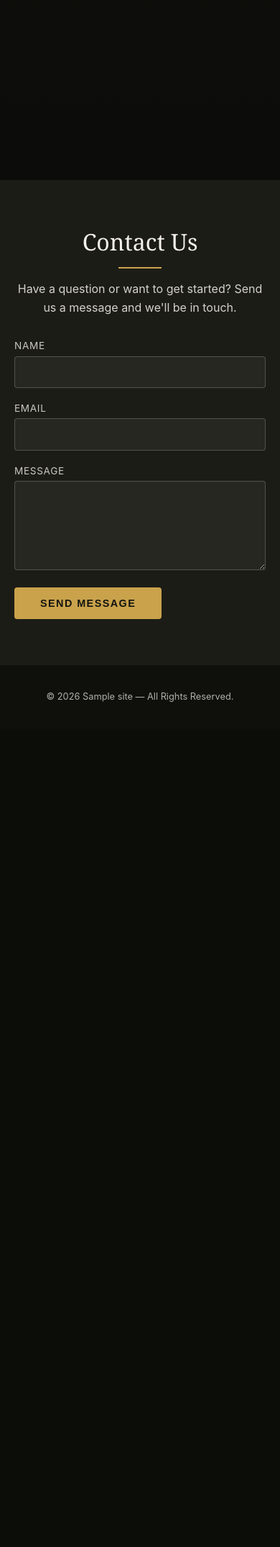
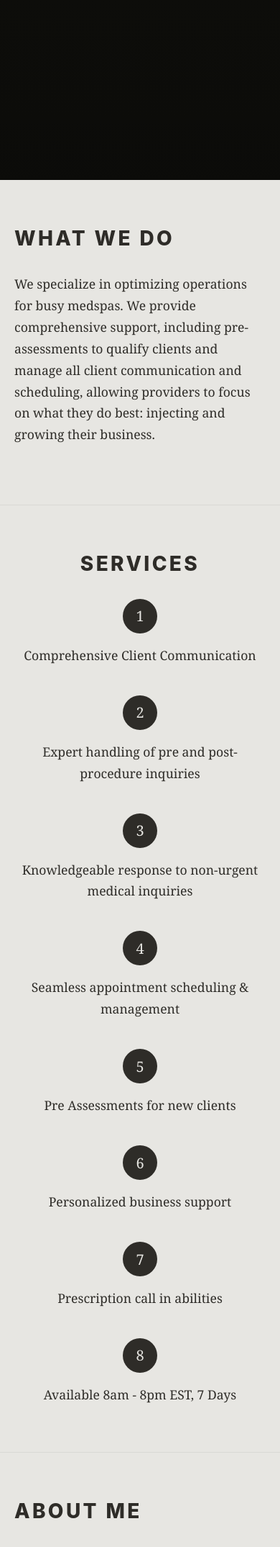
Before and after one commit to mbitcllc/claude, a WordPress theme: template wp-content/themes/bespoke-vc/index.php in a window 390 px wide. Shown: the part 594-2743 px from the top of the page at 72% size. Before the commit the page ends 1569 px from the top, so only its background shows below. Run offline with PHP 8.4 and a stand-in for WordPress, Linux system fonts and the light colour scheme; the site name, menu and one post (Sample post) are stand-ins, and other content is empty; some libraries are stand-ins or nearby versions.

Commit message:
Redesign landing page to match Denise Lopez's Canva site
Adds What We Do, Services, and About Me sections between the existing
Hero and Contact Me sections (matching the real business content and
light/uppercase-heading aesthetic from the Canva design), and updates
Contact Me's layout and default info to match (name/location/phone/
email columns).

Centralizes all Customizer defaults in inc/defaults.php and adds a
bespoke_vc_get() wrapper so every template read goes through the same
default as its Customizer registration - prevents the fallback-drift
bug class fixed earlier in this project, and catches two places
(footer_text, contact_email_visible, and the three image settings)
where it had already started to recur in this diff.

Co-Authored-By: Claude Sonnet 5 <noreply@anthropic.com>
Claude-Session: https://claude.ai/code/session_01XkBYFUrU3Vi8sQYcozgp3c

```diff
--- a/wp-content/themes/bespoke-vc/404.php
+++ b/wp-content/themes/bespoke-vc/404.php
@@ -5,7 +5,7 @@ if ( ! defined( 'ABSPATH' ) ) {
 get_header();
 ?>
 <main id="main" class="bvc-404">
-	<h1 class="bvc-section-heading">Page Not Found</h1>
+	<h1 class="bvc-heading-block bvc-centered">Page Not Found</h1>
 	<p><a href="<?php echo esc_url( home_url( '/' ) ); ?>">Return to the homepage</a></p>
 </main>
 <?php
--- a/wp-content/themes/bespoke-vc/footer.php
+++ b/wp-content/themes/bespoke-vc/footer.php
@@ -4,7 +4,7 @@ if ( ! defined( 'ABSPATH' ) ) {
 }
 ?>
 <footer class="bvc-footer">
-	<p>&copy; <?php echo esc_html( date_i18n( 'Y' ) ); ?> <?php bloginfo( 'name' ); ?> &mdash; <?php echo esc_html( get_theme_mod( 'footer_text', 'All Rights Reserved.' ) ); ?></p>
+	<p>&copy; <?php echo esc_html( date_i18n( 'Y' ) ); ?> <?php bloginfo( 'name' ); ?> &mdash; <?php echo esc_html( bespoke_vc_get( 'footer_text' ) ); ?></p>
 </footer>
 <?php wp_footer(); ?>
 </body>
--- a/wp-content/themes/bespoke-vc/functions.php
+++ b/wp-content/themes/bespoke-vc/functions.php
@@ -26,5 +26,6 @@ function bespoke_vc_scripts() {
 }
 add_action( 'wp_enqueue_scripts', 'bespoke_vc_scripts' );
 
+require get_template_directory() . '/inc/defaults.php';
 require get_template_directory() . '/inc/customizer.php';
 require get_template_directory() . '/inc/contact-form.php';
--- a/wp-content/themes/bespoke-vc/inc/contact-form.php
+++ b/wp-content/themes/bespoke-vc/inc/contact-form.php
@@ -34,7 +34,7 @@ function bespoke_vc_handle_contact_form() {
 		bespoke_vc_contact_redirect( 'error' );
 	}
 
-	$to      = get_theme_mod( 'contact_email', get_option( 'admin_email' ) );
+	$to      = bespoke_vc_get( 'contact_email' );
 	$subject = sprintf( '[%s] New contact form submission', get_bloginfo( 'name' ) );
 	$body    = "Name: {$name}\nEmail: {$email}\n\nMessage:\n{$message}";
 	$headers = array( 'Reply-To: "' . addslashes( $name ) . '" <' . $email . '>' );
--- a/wp-content/themes/bespoke-vc/inc/customizer.php
+++ b/wp-content/themes/bespoke-vc/inc/customizer.php
@@ -9,6 +9,7 @@ function bespoke_vc_sanitize_checkbox( $checked ) {
 
 function bespoke_vc_customize_register( $wp_customize ) {
 
+	// Hero.
 	$wp_customize->add_section(
 		'bespoke_vc_hero',
 		array(
@@ -20,7 +21,7 @@ function bespoke_vc_customize_register( $wp_customize ) {
 	$wp_customize->add_setting(
 		'hero_image',
 		array(
-			'default'           => '',
+			'default'           => bespoke_vc_default( 'hero_image' ),
 			'sanitize_callback' => 'esc_url_raw',
 		)
 	);
@@ -39,7 +40,7 @@ function bespoke_vc_customize_register( $wp_customize ) {
 	$wp_customize->add_setting(
 		'hero_heading',
 		array(
-			'default'           => 'Bespoke Virtual Concierge',
+			'default'           => bespoke_vc_default( 'hero_heading' ),
 			'sanitize_callback' => 'sanitize_text_field',
 		)
 	);
@@ -55,7 +56,7 @@ function bespoke_vc_customize_register( $wp_customize ) {
 	$wp_customize->add_setting(
 		'hero_tagline',
 		array(
-			'default'           => 'Unlocking Potential, Together.',
+			'default'           => bespoke_vc_default( 'hero_tagline' ),
 			'sanitize_callback' => 'sanitize_text_field',
 		)
 	);
@@ -68,18 +69,137 @@ function bespoke_vc_customize_register( $wp_customize ) {
 		)
 	);
 
+	// What We Do.
+	$wp_customize->add_section(
+		'bespoke_vc_what_we_do',
+		array(
+			'title'    => __( 'Landing Page: What We Do', 'bespoke-vc' ),
+			'priority' => 31,
+		)
+	);
+
+	$wp_customize->add_setting(
+		'what_we_do_image',
+		array(
+			'default'           => bespoke_vc_default( 'what_we_do_image' ),
+			'sanitize_callback' => 'esc_url_raw',
+		)
+	);
+	$wp_customize->add_control(
+		new WP_Customize_Image_Control(
+			$wp_customize,
+			'what_we_do_image',
+			array(
+				'label'   => __( 'Image', 'bespoke-vc' ),
+				'section' => 'bespoke_vc_what_we_do',
+			)
+		)
+	);
+
+	$wp_customize->add_setting(
+		'what_we_do_text',
+		array(
+			'default'           => bespoke_vc_default( 'what_we_do_text' ),
+			'sanitize_callback' => 'sanitize_textarea_field',
+		)
+	);
+	$wp_customize->add_control(
+		'what_we_do_text',
+		array(
+			'label'   => __( 'Text', 'bespoke-vc' ),
+			'section' => 'bespoke_vc_what_we_do',
+			'type'    => 'textarea',
+		)
+	);
+
+	// About Me.
+	$wp_customize->add_section(
+		'bespoke_vc_about',
+		array(
+			'title'    => __( 'Landing Page: About Me', 'bespoke-vc' ),
+			'priority' => 32,
+		)
+	);
+
+	$wp_customize->add_setting(
+		'about_photo',
+		array(
+			'default'           => bespoke_vc_default( 'about_photo' ),
+			'sanitize_callback' => 'esc_url_raw',
+		)
+	);
+	$wp_customize->add_control(
+		new WP_Customize_Image_Control(
+			$wp_customize,
+			'about_photo',
+			array(
+				'label'   => __( 'Photo', 'bespoke-vc' ),
+				'section' => 'bespoke_vc_about',
+			)
+		)
+	);
+
+	$wp_customize->add_setting(
+		'about_bio',
+		array(
+			'default'           => bespoke_vc_default( 'about_bio' ),
+			'sanitize_callback' => 'sanitize_textarea_field',
+		)
+	);
+	$wp_customize->add_control(
+		'about_bio',
+		array(
+			'label'   => __( 'Bio', 'bespoke-vc' ),
+			'section' => 'bespoke_vc_about',
+			'type'    => 'textarea',
+		)
+	);
+
+	// Contact Me.
 	$wp_customize->add_section(
 		'bespoke_vc_contact',
 		array(
-			'title'    => __( 'Landing Page: Contact', 'bespoke-vc' ),
-			'priority' => 31,
+			'title'    => __( 'Landing Page: Contact Me', 'bespoke-vc' ),
+			'priority' => 33,
+		)
+	);
+
+	$wp_customize->add_setting(
+		'contact_name',
+		array(
+			'default'           => bespoke_vc_default( 'contact_name' ),
+			'sanitize_callback' => 'sanitize_text_field',
+		)
+	);
+	$wp_customize->add_control(
+		'contact_name',
+		array(
+			'label'   => __( 'Name', 'bespoke-vc' ),
+			'section' => 'bespoke_vc_contact',
+			'type'    => 'text',
+		)
+	);
+
+	$wp_customize->add_setting(
+		'contact_location',
+		array(
+			'default'           => bespoke_vc_default( 'contact_location' ),
+			'sanitize_callback' => 'sanitize_text_field',
+		)
+	);
+	$wp_customize->add_control(
+		'contact_location',
+		array(
+			'label'   => __( 'Location', 'bespoke-vc' ),
+			'section' => 'bespoke_vc_contact',
+			'type'    => 'text',
 		)
 	);
 
 	$wp_customize->add_setting(
 		'contact_email',
 		array(
-			'default'           => get_option( 'admin_email' ),
+			'default'           => bespoke_vc_default( 'contact_email' ),
 			'sanitize_callback' => 'sanitize_email',
 		)
 	);
@@ -95,7 +215,7 @@ function bespoke_vc_customize_register( $wp_customize ) {
 	$wp_customize->add_setting(
 		'contact_email_visible',
 		array(
-			'default'           => true,
+			'default'           => bespoke_vc_default( 'contact_email_visible' ),
 			'sanitize_callback' => 'bespoke_vc_sanitize_checkbox',
 		)
 	);
@@ -111,7 +231,7 @@ function bespoke_vc_customize_register( $wp_customize ) {
 	$wp_customize->add_setting(
 		'contact_phone',
 		array(
-			'default'           => '',
+			'default'           => bespoke_vc_default( 'contact_phone' ),
 			'sanitize_callback' => 'sanitize_text_field',
 		)
 	);
@@ -127,7 +247,7 @@ function bespoke_vc_customize_register( $wp_customize ) {
 	$wp_customize->add_setting(
 		'contact_intro',
 		array(
-			'default'           => "Have a question or want to get started? Send us a message and we'll be in touch.",
+			'default'           => bespoke_vc_default( 'contact_intro' ),
 			'sanitize_callback' => 'sanitize_textarea_field',
 		)
 	);
@@ -140,18 +260,19 @@ function bespoke_vc_customize_register( $wp_customize ) {
 		)
 	);
 
+	// Footer.
 	$wp_customize->add_section(
 		'bespoke_vc_footer',
 		array(
 			'title'    => __( 'Landing Page: Footer', 'bespoke-vc' ),
-			'priority' => 32,
+			'priority' => 34,
 		)
 	);
 
 	$wp_customize->add_setting(
 		'footer_text',
 		array(
-			'default'           => 'All Rights Reserved.',
+			'default'           => bespoke_vc_default( 'footer_text' ),
 			'sanitize_callback' => 'sanitize_text_field',
 		)
 	);
--- /dev/null
+++ b/wp-content/themes/bespoke-vc/inc/defaults.php
@@ -0,0 +1,61 @@
+<?php
+if ( ! defined( 'ABSPATH' ) ) {
+	exit;
+}
+
+/**
+ * Single source of truth for Customizer defaults, used both when
+ * registering settings and when rendering the template, so the two
+ * can never drift out of sync.
+ */
+function bespoke_vc_defaults() {
+	static $defaults;
+
+	if ( null === $defaults ) {
+		$defaults = array(
+			'hero_image'            => '',
+			'hero_heading'          => 'Bespoke Virtual Concierge',
+			'hero_tagline'          => 'Unlocking Potential, Together.',
+			'what_we_do_image'      => '',
+			'what_we_do_text'       => 'We specialize in optimizing operations for busy medspas. We provide comprehensive support, including pre-assessments to qualify clients and manage all client communication and scheduling, allowing providers to focus on what they do best: injecting and growing their business.',
+			'about_photo'           => '',
+			'about_bio'             => "I'm Denise Lopez and my journey in healthcare began in 2019 as a medical assistant, and I've had the privilege of learning from the best! I offer specialized expertise gained through direct training from Dr. Thuy Doan. My experience also spans the fast-paced environments of urgent care and the specialized field of plastic surgery. Originally from Australia, and with two decades dedicated to customer service, I understand the importance of building strong relationships and I am committed to providing seamless and professional support, ensuring exceptional experiences for both clients and providers.",
+			'contact_name'          => 'Denise Lopez',
+			'contact_location'      => 'Atlanta, Georgia',
+			'contact_email'         => 'denise@bespoke-vc.com',
+			'contact_email_visible' => true,
+			'contact_phone'         => '470-263-0648',
+			'contact_intro'         => "Have a question or want to get started? Send us a message and we'll be in touch.",
+			'footer_text'           => 'All Rights Reserved.',
+		);
+	}
+
+	return $defaults;
+}
+
+function bespoke_vc_default( $key ) {
+	$defaults = bespoke_vc_defaults();
+	return isset( $defaults[ $key ] ) ? $defaults[ $key ] : '';
+}
+
+/**
+ * Reads a theme_mod, always falling back to the matching entry in
+ * bespoke_vc_defaults() so the fallback can never drift from what's
+ * registered as the setting's Customizer default.
+ */
+function bespoke_vc_get( $key ) {
+	return get_theme_mod( $key, bespoke_vc_default( $key ) );
+}
+
+function bespoke_vc_services_list() {
+	return array(
+		'Comprehensive Client Communication',
+		'Expert handling of pre and post-procedure inquiries',
+		'Knowledgeable response to non-urgent medical inquiries',
+		'Seamless appointment scheduling & management',
+		'Pre Assessments for new clients',
+		'Personalized business support',
+		'Prescription call in abilities',
+		'Available 8am - 8pm EST, 7 Days',
+	);
+}
--- a/wp-content/themes/bespoke-vc/style.css
+++ b/wp-content/themes/bespoke-vc/style.css
@@ -11,9 +11,11 @@ Text Domain: bespoke-vc
 
 :root {
 	--bvc-dark: #14140f;
-	--bvc-dark-2: #1c1c17;
 	--bvc-cream: #f4f1ea;
 	--bvc-accent: #c9a24b;
+	--bvc-light-bg: #e7e6e2;
+	--bvc-charcoal: #2e2c28;
+	--bvc-serif: Georgia, 'Times New Roman', serif;
 }
 
 * {
@@ -96,53 +98,110 @@ a {
 
 .bvc-hero-tagline {
 	margin: 0;
-	font-family: Georgia, 'Times New Roman', serif;
+	font-family: var(--bvc-serif);
 	font-style: italic;
 	font-size: clamp(1.5rem, 5vw, 2.75rem);
 	font-weight: 400;
 }
 
-.bvc-contact {
-	background: var(--bvc-dark-2);
+.bvc-light-section {
+	background: var(--bvc-light-bg);
+	color: var(--bvc-charcoal);
 	padding: 5rem 1.5rem;
+}
+
+.bvc-light-section + .bvc-light-section {
+	border-top: 1px solid rgba(0, 0, 0, 0.06);
+}
+
+.bvc-heading-block {
+	font-weight: 800;
+	text-transform: uppercase;
+	letter-spacing: 0.12em;
+	font-size: clamp(1.75rem, 4vw, 2.5rem);
+	margin: 0 0 2rem;
+	max-width: 1100px;
+	margin-left: auto;
+	margin-right: auto;
+}
+
+.bvc-heading-block.bvc-centered {
 	text-align: center;
 }
 
-.bvc-section-heading {
-	font-family: Georgia, 'Times New Roman', serif;
-	font-weight: 400;
-	font-size: 2rem;
-	margin: 0 0 1rem;
-	position: relative;
-	display: inline-block;
-	padding-bottom: 1rem;
+.bvc-serif-body {
+	font-family: var(--bvc-serif);
+	line-height: 1.7;
+	font-size: 1.1rem;
+	max-width: 640px;
 }
 
-.bvc-section-heading::after {
-	content: "";
-	position: absolute;
-	bottom: 0;
-	left: 50%;
-	transform: translateX(-50%);
-	width: 60px;
-	height: 2px;
-	background: var(--bvc-accent);
+.bvc-two-col {
+	max-width: 1100px;
+	margin: 0 auto;
+	display: grid;
+	grid-template-columns: 1.1fr 0.9fr;
+	gap: 3rem;
+	align-items: center;
 }
 
-.bvc-contact-intro {
-	max-width: 560px;
-	margin: 0 auto 2rem;
-	opacity: 0.85;
-	line-height: 1.6;
+.bvc-two-col-reverse {
+	grid-template-columns: 0.9fr 1.1fr;
 }
 
-.bvc-contact-details {
-	margin-bottom: 2rem;
+.bvc-col-image img {
+	width: 100%;
+	height: auto;
+	display: block;
+	border-radius: 8px;
 }
 
-.bvc-contact-details a {
-	text-decoration: none;
-	border-bottom: 1px solid var(--bvc-accent);
+.bvc-about-photo img {
+	border-radius: 200px 200px 8px 8px;
+}
+
+.bvc-services-grid {
+	max-width: 1100px;
+	margin: 0 auto;
+	display: grid;
+	grid-template-columns: repeat(4, 1fr);
+	gap: 2.5rem 2rem;
+	text-align: center;
+}
+
+.bvc-service-item p {
+	margin: 0;
+}
+
+.bvc-service-number {
+	display: inline-flex;
+	align-items: center;
+	justify-content: center;
+	width: 48px;
+	height: 48px;
+	border-radius: 50%;
+	background: var(--bvc-charcoal);
+	color: var(--bvc-light-bg);
+	font-family: var(--bvc-serif);
+	font-size: 1.25rem;
+	margin-bottom: 1rem;
+}
+
+.bvc-contact-columns {
+	max-width: 640px;
+	margin: 0 auto 2.5rem;
+	display: flex;
+	justify-content: space-between;
+	gap: 2rem;
+	text-align: left;
+}
+
+.bvc-contact-col p {
+	margin: 0 0 0.35rem;
+}
+
+.bvc-underline-link {
+	text-decoration: underline;
 }
 
 .bvc-form-notice {
@@ -154,13 +213,13 @@ a {
 }
 
 .bvc-form-success {
-	background: rgba(90, 160, 90, 0.15);
-	border: 1px solid rgba(90, 160, 90, 0.4);
+	background: rgba(90, 140, 90, 0.15);
+	border: 1px solid rgba(70, 120, 70, 0.35);
 }
 
 .bvc-form-error {
-	background: rgba(190, 80, 80, 0.15);
-	border: 1px solid rgba(190, 80, 80, 0.4);
+	background: rgba(170, 70, 70, 0.15);
+	border: 1px solid rgba(150, 60, 60, 0.35);
 }
 
 .bvc-contact-form {
@@ -179,17 +238,17 @@ a {
 	font-size: 0.85rem;
 	letter-spacing: 0.05em;
 	text-transform: uppercase;
-	opacity: 0.8;
+	opacity: 0.7;
 }
 
 .bvc-field input,
 .bvc-field textarea {
 	width: 100%;
 	padding: 0.7rem 0.85rem;
-	background: rgba(255, 255, 255, 0.05);
-	border: 1px solid rgba(255, 255, 255, 0.2);
+	background: #fff;
+	border: 1px solid rgba(0, 0, 0, 0.15);
 	border-radius: 4px;
-	color: var(--bvc-cream);
+	color: var(--bvc-charcoal);
 	font-size: 1rem;
 	font-family: inherit;
 }
@@ -197,7 +256,7 @@ a {
 .bvc-field input:focus,
 .bvc-field textarea:focus {
 	outline: none;
-	border-color: var(--bvc-accent);
+	border-color: var(--bvc-charcoal);
 }
 
 .bvc-field-honeypot {
@@ -209,8 +268,8 @@ a {
 .bvc-submit {
 	display: inline-block;
 	padding: 0.85rem 2.25rem;
-	background: var(--bvc-accent);
-	color: var(--bvc-dark);
+	background: var(--bvc-charcoal);
+	color: var(--bvc-light-bg);
 	border: none;
 	border-radius: 4px;
 	font-size: 0.9rem;
@@ -221,7 +280,7 @@ a {
 }
 
 .bvc-submit:hover {
-	background: #d8b562;
+	background: #45423c;
 }
 
 .bvc-404 {
@@ -247,12 +306,31 @@ a {
 	opacity: 0.7;
 }
 
+@media (max-width: 780px) {
+	.bvc-two-col,
+	.bvc-two-col-reverse {
+		grid-template-columns: 1fr;
+	}
+
+	.bvc-services-grid {
+		grid-template-columns: repeat(2, 1fr);
+	}
+
+	.bvc-contact-columns {
+		flex-direction: column;
+	}
+}
+
 @media (max-width: 600px) {
 	.bvc-hero {
 		padding: 5rem 1.25rem;
 	}
 
-	.bvc-contact {
+	.bvc-light-section {
 		padding: 4rem 1.25rem;
 	}
+
+	.bvc-services-grid {
+		grid-template-columns: 1fr;
+	}
 }
--- a/wp-content/themes/bespoke-vc/template-parts/content-landing.php
+++ b/wp-content/themes/bespoke-vc/template-parts/content-landing.php
@@ -3,20 +3,65 @@ if ( ! defined( 'ABSPATH' ) ) {
 	exit;
 }
 
-$hero_image = get_theme_mod( 'hero_image', '' );
+$hero_image = bespoke_vc_get( 'hero_image' );
 $status     = isset( $_GET['bvc_status'] ) ? sanitize_key( wp_unslash( $_GET['bvc_status'] ) ) : '';
 ?>
 <main id="main">
 
 	<section class="bvc-hero" <?php if ( $hero_image ) : ?>style="background-image:url('<?php echo esc_url( $hero_image ); ?>');"<?php endif; ?>>
 		<div class="bvc-hero-overlay">
-			<h1 class="bvc-hero-heading"><?php echo esc_html( get_theme_mod( 'hero_heading', 'Bespoke Virtual Concierge' ) ); ?></h1>
-			<p class="bvc-hero-tagline"><?php echo esc_html( get_theme_mod( 'hero_tagline', 'Unlocking Potential, Together.' ) ); ?></p>
+			<h1 class="bvc-hero-heading"><?php echo esc_html( bespoke_vc_get( 'hero_heading' ) ); ?></h1>
+			<p class="bvc-hero-tagline"><?php echo esc_html( bespoke_vc_get( 'hero_tagline' ) ); ?></p>
 		</div>
 	</section>
 
-	<section id="contact" class="bvc-contact">
-		<h2 class="bvc-section-heading">Contact Us</h2>
+	<section id="what-we-do" class="bvc-light-section">
+		<div class="bvc-two-col">
+			<div class="bvc-col-text">
+				<h2 class="bvc-heading-block">What We Do</h2>
+				<p class="bvc-serif-body"><?php echo esc_html( bespoke_vc_get( 'what_we_do_text' ) ); ?></p>
+			</div>
+			<?php $what_we_do_image = bespoke_vc_get( 'what_we_do_image' ); ?>
+			<?php if ( $what_we_do_image ) : ?>
+				<div class="bvc-col-image">
+					<img src="<?php echo esc_url( $what_we_do_image ); ?>" alt="">
+				</div>
+			<?php endif; ?>
+		</div>
+	</section>
+
+	<section id="services" class="bvc-light-section">
+		<h2 class="bvc-heading-block bvc-centered">Services</h2>
+		<div class="bvc-services-grid">
+			<?php foreach ( bespoke_vc_services_list() as $index => $service ) : ?>
+				<div class="bvc-service-item">
+					<span class="bvc-service-number"><?php echo esc_html( $index + 1 ); ?></span>
+					<p class="bvc-serif-body"><?php echo esc_html( $service ); ?></p>
+				</div>
+			<?php endforeach; ?>
+		</div>
+	</section>
+
+	<section id="about" class="bvc-light-section">
+		<div class="bvc-two-col bvc-two-col-reverse">
+			<?php
+			$about_photo = bespoke_vc_get( 'about_photo' );
+			$contact_name = bespoke_vc_get( 'contact_name' );
+			?>
+			<?php if ( $about_photo ) : ?>
+				<div class="bvc-col-image bvc-about-photo">
+					<img src="<?php echo esc_url( $about_photo ); ?>" alt="<?php echo esc_attr( $contact_name ); ?>">
+				</div>
+			<?php endif; ?>
+			<div class="bvc-col-text">
+				<h2 class="bvc-heading-block">About Me</h2>
+				<p class="bvc-serif-body"><?php echo esc_html( bespoke_vc_get( 'about_bio' ) ); ?></p>
+			</div>
+		</div>
+	</section>
+
+	<section id="contact" class="bvc-light-section">
+		<h2 class="bvc-heading-block">Contact Me</h2>
 
 		<?php if ( 'success' === $status ) : ?>
 			<p class="bvc-form-notice bvc-form-success">Thanks &mdash; your message has been sent. We'll be in touch soon.</p>
@@ -24,20 +69,31 @@ $status     = isset( $_GET['bvc_status'] ) ? sanitize_key( wp_unslash( $_GET['bv
 			<p class="bvc-form-notice bvc-form-error">Something went wrong sending your message. Please try again or email us directly.</p>
 		<?php endif; ?>
 
-		<?php $intro = get_theme_mod( 'contact_intro', "Have a question or want to get started? Send us a message and we'll be in touch." ); ?>
+		<?php $intro = bespoke_vc_get( 'contact_intro' ); ?>
 		<?php if ( $intro ) : ?>
-			<p class="bvc-contact-intro"><?php echo esc_html( $intro ); ?></p>
+			<p class="bvc-serif-body"><?php echo esc_html( $intro ); ?></p>
 		<?php endif; ?>
 
-		<div class="bvc-contact-details">
-			<?php $email = get_theme_mod( 'contact_email', get_option( 'admin_email' ) ); ?>
-			<?php if ( $email && get_theme_mod( 'contact_email_visible', true ) ) : ?>
-				<p><a href="<?php echo esc_url( 'mailto:' . $email ); ?>"><?php echo esc_html( $email ); ?></a></p>
-			<?php endif; ?>
-			<?php $phone = get_theme_mod( 'contact_phone', '' ); ?>
-			<?php if ( $phone ) : ?>
-				<p><a href="<?php echo esc_url( 'tel:' . preg_replace( '/[^0-9+]/', '', $phone ) ); ?>"><?php echo esc_html( $phone ); ?></a></p>
-			<?php endif; ?>
+		<div class="bvc-contact-columns">
+			<div class="bvc-contact-col">
+				<?php if ( $contact_name ) : ?>
+					<p class="bvc-serif-body"><?php echo esc_html( $contact_name ); ?></p>
+				<?php endif; ?>
+				<?php $location = bespoke_vc_get( 'contact_location' ); ?>
+				<?php if ( $location ) : ?>
+					<p class="bvc-serif-body"><?php echo esc_html( $location ); ?></p>
+				<?php endif; ?>
+			</div>
+			<div class="bvc-contact-col">
+				<?php $phone = bespoke_vc_get( 'contact_phone' ); ?>
+				<?php if ( $phone ) : ?>
+					<p class="bvc-serif-body"><a class="bvc-underline-link" href="<?php echo esc_url( 'tel:' . preg_replace( '/[^0-9+]/', '', $phone ) ); ?>"><?php echo esc_html( $phone ); ?></a></p>
+				<?php endif; ?>
+				<?php $email = bespoke_vc_get( 'contact_email' ); ?>
+				<?php if ( $email && bespoke_vc_get( 'contact_email_visible' ) ) : ?>
+					<p class="bvc-serif-body"><a href="<?php echo esc_url( 'mailto:' . $email ); ?>"><?php echo esc_html( $email ); ?></a></p>
+				<?php endif; ?>
+			</div>
 		</div>
 
 		<form class="bvc-contact-form" method="post" action="<?php echo esc_url( home_url( '/' ) ); ?>#contact">
```
Also changed, not shown: README.md.
